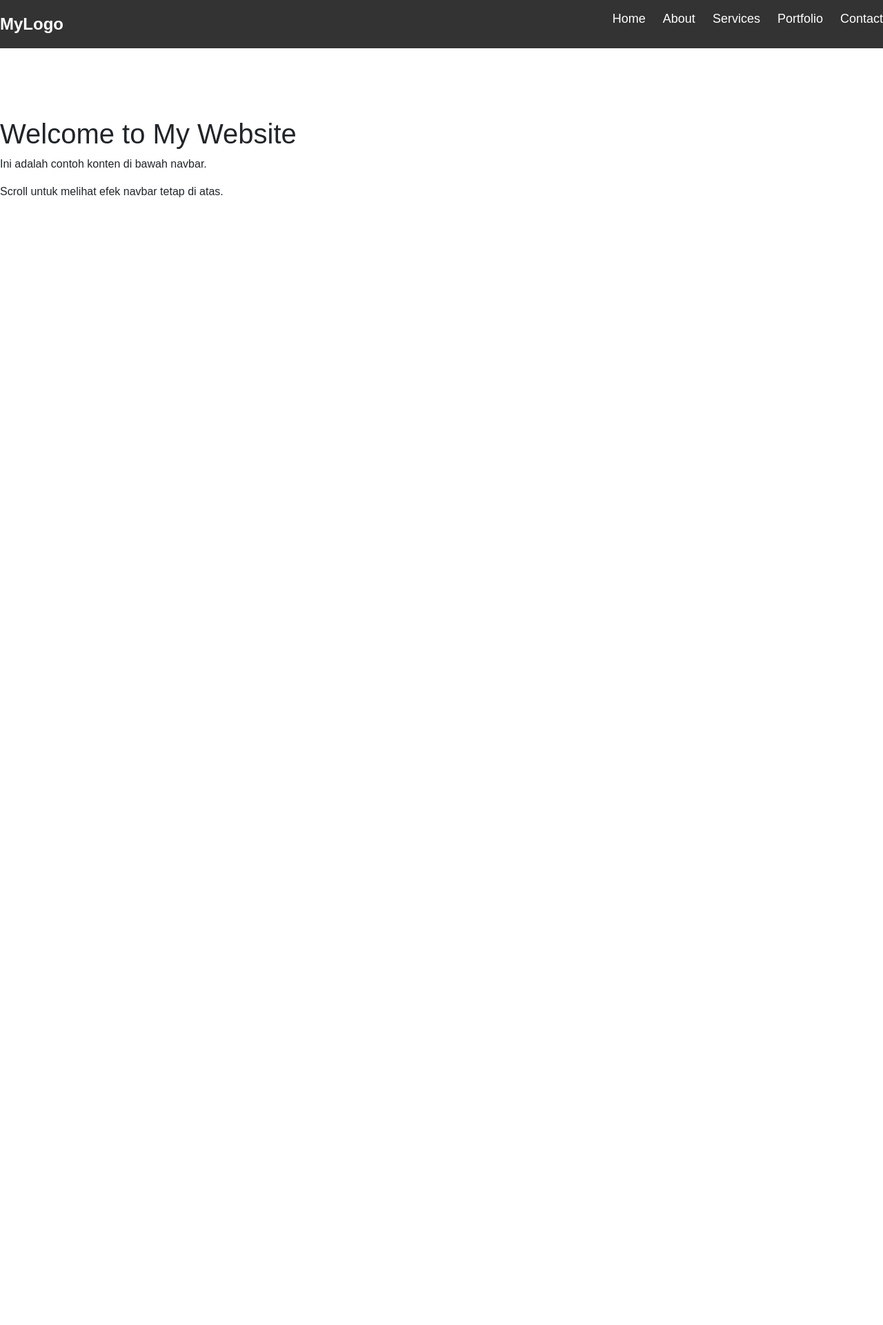
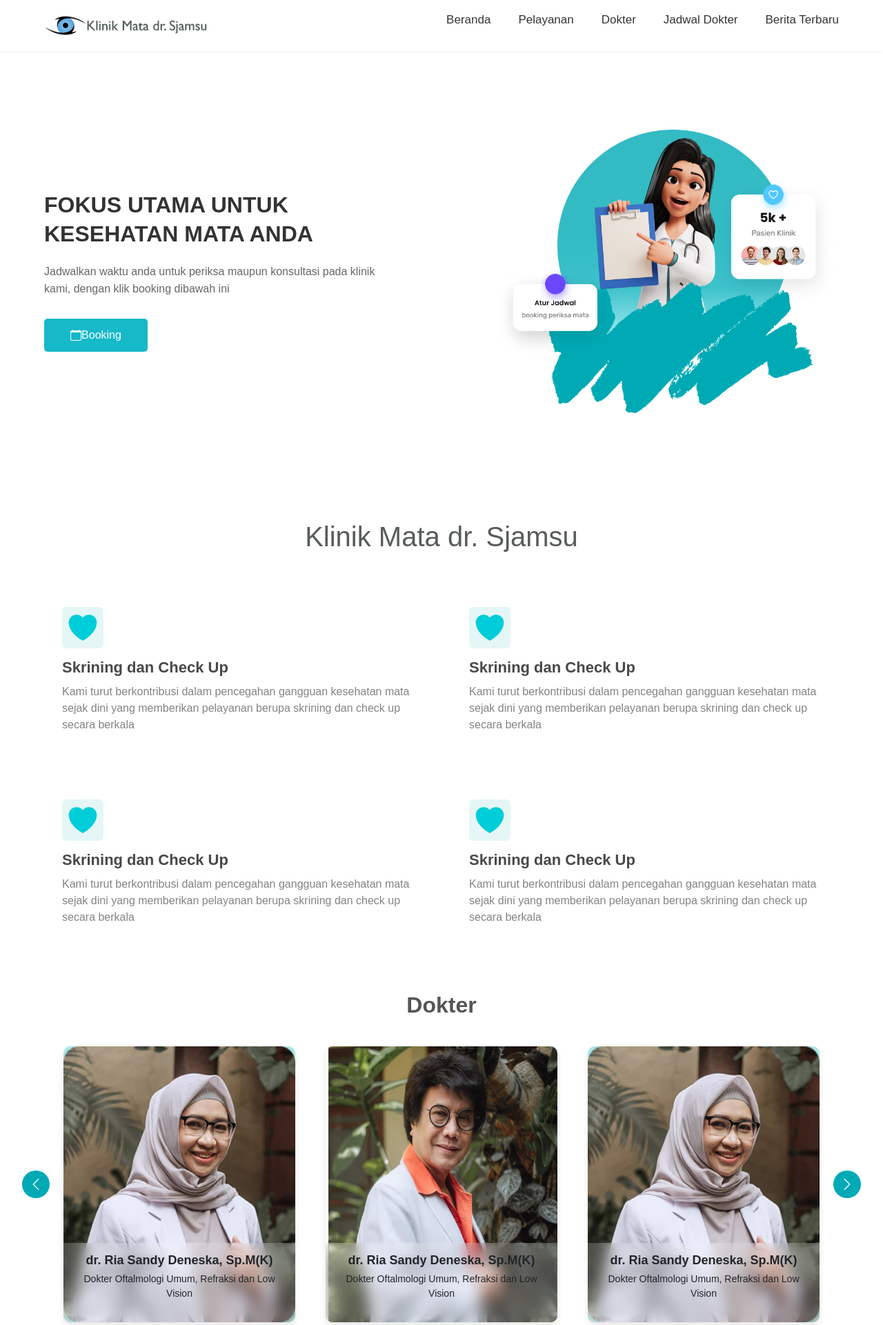
Before and after one commit to ainulmfdh/Magang, a CodeIgniter app: page /database/ in a window 1280 px wide. Shown: the top 1921 px of the page at 69% size. Run offline with CodeIgniter, Linux system fonts and the light colour scheme.

Commit message:
add header & service

```diff
--- a/noslider/application/controllers/Desktop.php
+++ b/noslider/application/controllers/Desktop.php
@@ -6,6 +6,7 @@ class Desktop extends CI_Controller {
 	public function index()
 	{
 		$this->load->view('header');
+		$this->load->view('service');
 		$this->load->view('dokter_berita');
 		$this->load->view('jammaps');
 		$this->load->view('footer');
--- a/noslider/application/views/header.php
+++ b/noslider/application/views/header.php
@@ -3,85 +3,149 @@
 <head>
     <meta charset="UTF-8">
     <meta name="viewport" content="width=device-width, initial-scale=1.0">
-    <title>Navbar Fixed dengan Logo dan Menu</title>
+    <title>Klinik Mata</title>
     <style>
-        /* Reset dasar */
         * {
             margin: 0;
             padding: 0;
             box-sizing: border-box;
+            font-family: 'Segoe UI', Tahoma, Geneva, Verdana, sans-serif;
         }
 
         body {
-            font-family: Arial, sans-serif;
+            background-color: #ffffff;
         }
 
-        /* Navbar */
-        .navbar {
-            position: fixed;
-            top: 0;
-            width: 100%;
-            height: 70px;
-            background-color: #333;
+        header {
+            display: flex;
+            justify-content: space-between;
+            align-items: center;
+            padding: 1rem 5%;
+            box-shadow: 0 2px 5px rgba(0,0,0,0.05);
+        }
+
+        .logo {
             display: flex;
             align-items: center;
-            justify-content: space-between;
-            padding: 0 30px;
-            z-index: 999;
         }
 
-        .navbar .logo {
-            color: #fff;
-            font-size: 24px;
-            font-weight: bold;
-            text-decoration: none;
+        .logo img {
+            height: 30px;
         }
 
-        .navbar ul {
+        nav ul {
+            display: flex;
             list-style: none;
-            display: flex;
         }
 
-        .navbar ul li {
-            margin-left: 25px;
+        nav ul li {
+            margin-left: 2.5rem;
         }
 
-        .navbar ul li a {
-            color: #fff;
+        nav ul li a {
             text-decoration: none;
-            font-size: 18px;
-            transition: color 0.3s ease;
+            color: #333;
+            font-size: 17px;
+            font-weight: 500;
         }
 
-        .navbar ul li a:hover {
-            color: #ff9800;
+        nav ul li a:hover {
+            color: #16b9c8;
         }
 
-        /* Supaya konten tidak ketutup navbar */
-        .content {
-            padding-top: 100px;
+        .hero {
+            display: flex;
+            justify-content: space-between;
+            align-items: center;
+            padding: 2rem 5%;
+            min-height: 80vh;
+            position: relative;
+        }
+
+        .hero-content {
+            max-width: 500px;
+        }
+
+        .hero-content h1 {
+            color: #333;
+            font-size: 32px;
+            text-transform: uppercase;
+            font-weight: 700;
+            line-height: 1.3;
+            margin-bottom: 20px;
+        }
+
+        .hero-content p {
+            color: #666;
+            margin-bottom: 30px;
+            line-height: 1.6;
+        }
+
+        .booking-btn {
+            display: inline-flex;
+            align-items: center;
+            justify-content: center;
+            background-color: #16b9c8;
+            color: white;
+            padding: 12px 24px;
+            border-radius: 5px;
+            text-decoration: none;
+            font-weight: 500;
+            border: none;
+            cursor: pointer;
+            width: 150px;
+        }
+
+        .booking-btn img {
+            margin-right: 8px;
+            width: 16px;
+        }
+
+        .hero-image {
+            display: flex;
+            justify-content: center;
+            align-items: center;
+        }
+
+        .hero-image img {
+            width: 700px;
+            height: 700px;
         }
     </style>
 </head>
 <body>
+    <header>
+        <div class="logo">
+            <img src="asset/logo.png" alt="Logo Klinik Mata dr Sjarsu">
 
-    <nav class="navbar">
-        <a href="#" class="logo">MyLogo</a>
-        <ul>
-            <li><a href="#home">Home</a></li>
-            <li><a href="#about">About</a></li>
-            <li><a href="#services">Services</a></li>
-            <li><a href="#portfolio">Portfolio</a></li>
-            <li><a href="#contact">Contact</a></li>
-        </ul>
-    </nav>
+        </div>
+        <nav>
+            <ul>
+                <li><a href="#">Beranda</a></li>
+                <li><a href="#">Pelayanan</a></li>
+                <li><a href="#">Dokter</a></li>
+                <li><a href="#">Jadwal Dokter</a></li>
+                <li><a href="#">Berita Terbaru</a></li>
+            </ul>
+        </nav>
+    </header>
 
-    <div class="content">
-        <h1>Welcome to My Website</h1>
-        <p>Ini adalah contoh konten di bawah navbar.</p>
-        <p>Scroll untuk melihat efek navbar tetap di atas.</p>
-        <div style="height: 2000px;"></div>
-    </div>
+    <main class="hero">
+        <div class="hero-content">
+            <h1>Fokus Utama Untuk Kesehatan Mata Anda</h1>
+            <p>Jadwalkan waktu anda untuk periksa maupun konsultasi pada klinik kami, dengan klik booking dibawah ini</p>
+            <button class="booking-btn">
+                <svg xmlns="http://www.w3.org/2000/svg" width="16" height="16" fill="currentColor" viewBox="0 0 16 16">
+                    <path d="M3.5 0a.5.5 0 0 1 .5.5V1h8V.5a.5.5 0 0 1 1 0V1h1a2 2 0 0 1 2 2v11a2 2 0 0 1-2 2H2a2 2 0 0 1-2-2V3a2 2 0 0 1 2-2h1V.5a.5.5 0 0 1 .5-.5zM1 4v10a1 1 0 0 0 1 1h12a1 1 0 0 0 1-1V4H1z"/>
+                </svg>
+                 Booking
+            </button>
+        </div>
 
+        <div class="hero-image">
+            <!-- Menggunakan satu gambar untuk seluruh konten kanan -->
+            <img src="asset/hero-img.png" alt="Dokter dengan keterangan klinik" style="max-width: 500px; height: auto;">
+        </div>
+    </main>
 </body>
 </html>
--- /dev/null
+++ b/noslider/application/views/service.php
@@ -0,0 +1,152 @@
+<!DOCTYPE html>
+<html lang="id">
+<head>
+    <meta charset="UTF-8">
+    <meta name="viewport" content="width=device-width, initial-scale=1.0">
+    <title>Klinik Mata dr. Sjamsu</title>
+    <style>
+
+
+        .container-service {
+            max-width: 1200px;
+            margin: 0 auto;
+            padding: 20px;
+        }
+
+        .header-service {
+            text-align: center;
+            padding: 20px 0;
+            margin-bottom: 20px;
+            color: #585C5C;
+            fontweight: semibold;
+        }
+
+        .services-grid {
+            display: grid;
+            grid-template-columns: repeat(2, 1fr);
+            gap: 20px;
+        }
+
+        .service-card {
+            background-color: white;
+            border-radius: 10px;
+            padding: 30px;
+            display: flex;
+            flex-direction: column;
+            align-items: flex-start;
+            text-align: left;
+        }
+
+        .service-card:hover,
+        .service-card:hover .service-title,
+        .service-card:hover .service-desc {
+            background-color: #20B2AA;
+            color: white;
+        }
+
+        .service-card:hover .icon-circle,{
+            border: solid 1px #FFFFFF;
+        }
+
+        .service-card:hover .heart-icon,{
+            color:  #FFFFFF;
+        }
+
+        .icon-circle {
+            width: 60px;
+            height: 60px;
+            border-radius: 10%;
+            background-color: rgba(0, 170, 180, 0.1);
+            display: flex;
+            justify-content: center;
+            align-items: center;
+            margin-bottom: 15px;
+        }
+
+        .heart-icon {
+            color: #FFFFFF;
+            font-size: 15px;
+        }
+
+        .service-title {
+            font-size: 22px;
+            font-weight: bold;
+            margin-bottom: 10px;
+            color: #484848;
+        }
+
+        .service-desc {
+            color: #838383;
+        }
+
+
+    </style>
+</head>
+<body>
+    <div class="container-service">
+        <div class="header-service">
+            <h1>Klinik Mata dr. Sjamsu</h1>
+        </div>
+
+        <div class="services-grid">
+            <!-- Card 1 - Purple Border -->
+            <div class="service-card purple-border">
+                <div class="icon-circle">
+                    <svg class="heart-icon" xmlns="http://www.w3.org/2000/svg" viewBox="0 0 24 24" fill="#00CDDA" width="50px">
+                    <path d="m11.645 20.91-.007-.003-.022-.012a15.247 15.247 0 0 1-.383-.218 25.18 25.18 0 0 1-4.244-3.17C4.688 15.36 2.25 12.174 2.25 8.25 2.25 5.322 4.714 3 7.688 3A5.5 5.5 0 0 1 12 5.052 5.5 5.5 0 0 1 16.313 3c2.973 0 5.437 2.322 5.437 5.25 0 3.925-2.438 7.111-4.739 9.256a25.175 25.175 0 0 1-4.244 3.17 15.247 15.247 0 0 1-.383.219l-.022.012-.007.004-.003.001a.752.752 0 0 1-.704 0l-.003-.001Z" />
+                    </svg>
+
+
+                </div>
+                <h3 class="service-title">Skrining dan Check Up</h3>
+                <p class="service-desc">
+                    Kami turut berkontribusi dalam pencegahan gangguan kesehatan mata sejak dini yang memberikan pelayanan berupa skrining dan check up secara berkala
+                </p>
+            </div>
+
+            <!-- Card 2 - White Background -->
+            <div class="service-card">
+                <div class="icon-circle">
+                <svg xmlns="http://www.w3.org/2000/svg" viewBox="0 0 24 24" fill="#00CDDA" width="50px">
+                    <path d="m11.645 20.91-.007-.003-.022-.012a15.247 15.247 0 0 1-.383-.218 25.18 25.18 0 0 1-4.244-3.17C4.688 15.36 2.25 12.174 2.25 8.25 2.25 5.322 4.714 3 7.688 3A5.5 5.5 0 0 1 12 5.052 5.5 5.5 0 0 1 16.313 3c2.973 0 5.437 2.322 5.437 5.25 0 3.925-2.438 7.111-4.739 9.256a25.175 25.175 0 0 1-4.244 3.17 15.247 15.247 0 0 1-.383.219l-.022.012-.007.004-.003.001a.752.752 0 0 1-.704 0l-.003-.001Z" />
+                    </svg>
+
+
+                </div>
+                <h3 class="service-title">Skrining dan Check Up</h3>
+                <p class="service-desc">
+                    Kami turut berkontribusi dalam pencegahan gangguan kesehatan mata sejak dini yang memberikan pelayanan berupa skrining dan check up secara berkala
+                </p>
+            </div>
+
+            <!-- Card 3 - Teal Background -->
+            <div class="service-card">
+                <div class="icon-circle">
+                <svg xmlns="http://www.w3.org/2000/svg" viewBox="0 0 24 24" fill="#00CDDA" width="50px">
+                    <path d="m11.645 20.91-.007-.003-.022-.012a15.247 15.247 0 0 1-.383-.218 25.18 25.18 0 0 1-4.244-3.17C4.688 15.36 2.25 12.174 2.25 8.25 2.25 5.322 4.714 3 7.688 3A5.5 5.5 0 0 1 12 5.052 5.5 5.5 0 0 1 16.313 3c2.973 0 5.437 2.322 5.437 5.25 0 3.925-2.438 7.111-4.739 9.256a25.175 25.175 0 0 1-4.244 3.17 15.247 15.247 0 0 1-.383.219l-.022.012-.007.004-.003.001a.752.752 0 0 1-.704 0l-.003-.001Z" />
+                    </svg>
+
+                </div>
+                <h3 class="service-title">Skrining dan Check Up</h3>
+                <p class="service-desc">
+                    Kami turut berkontribusi dalam pencegahan gangguan kesehatan mata sejak dini yang memberikan pelayanan berupa skrining dan check up secara berkala
+                </p>
+            </div>
+
+            <!-- Card 4 - White Background -->
+            <div class="service-card">
+                <div class="icon-circle">
+                <svg xmlns="http://www.w3.org/2000/svg" viewBox="0 0 24 24" fill="#00CDDA" width="50px">
+                    <path d="m11.645 20.91-.007-.003-.022-.012a15.247 15.247 0 0 1-.383-.218 25.18 25.18 0 0 1-4.244-3.17C4.688 15.36 2.25 12.174 2.25 8.25 2.25 5.322 4.714 3 7.688 3A5.5 5.5 0 0 1 12 5.052 5.5 5.5 0 0 1 16.313 3c2.973 0 5.437 2.322 5.437 5.25 0 3.925-2.438 7.111-4.739 9.256a25.175 25.175 0 0 1-4.244 3.17 15.247 15.247 0 0 1-.383.219l-.022.012-.007.004-.003.001a.752.752 0 0 1-.704 0l-.003-.001Z" />
+                    </svg>
+
+                </div>
+                <h3 class="service-title">Skrining dan Check Up</h3>
+                <p class="service-desc">
+                    Kami turut berkontribusi dalam pencegahan gangguan kesehatan mata sejak dini yang memberikan pelayanan berupa skrining dan check up secara berkala
+                </p>
+            </div>
+        </div>
+    </div>
+</body>
+</html>
```
Also changed, not shown: noslider/application/controllers/index.html (deleted, +0 -11 lines), noslider/asset/hero-img.png (added), noslider/asset/logo.png (added), noslider/asset/test.png (added).
